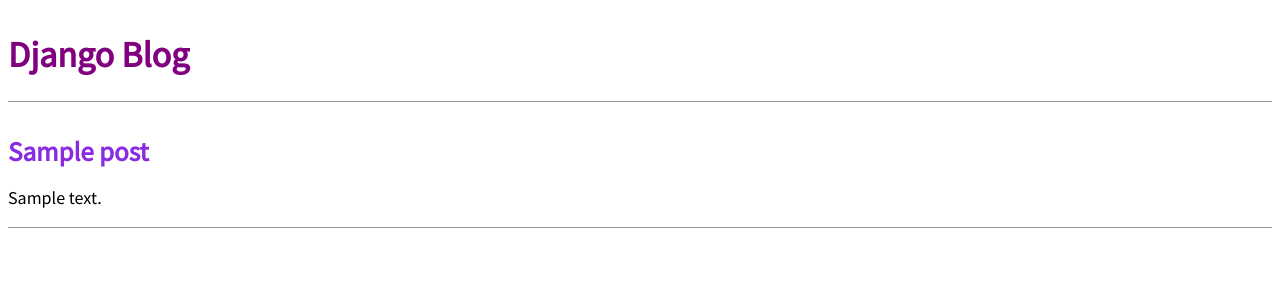
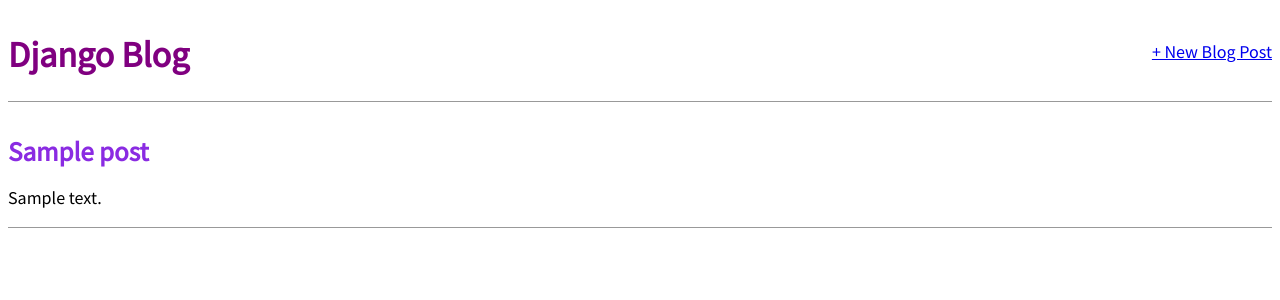
Before and after one commit to antyep/WriteSpace, a Django app: template templates/home.html in a window 1280 px wide. Shown: the top 300 px of the page. Run offline with Django 5.2, Linux system fonts and the light colour scheme; the template is opened without the code that fills it: most values are stand-ins (such as "Sample title", 1, 10 or a date in 2020).

Commit message:
feat: add Create New Post option to base.html

```diff
--- a/templates/base.html
+++ b/templates/base.html
@@ -9,9 +9,16 @@
     <link href="{% static 'css/base.css' %}" rel="stylesheet" />
   </head>
   <body>
-    <header>
-      <h1><a href="{% url 'home' %}">Django Blog</a></h1>
-    </header>
-    <div>{% block content %} {% endblock content %}</div>
+    <div>
+      <header>
+        <div class="nav-left">
+          <h1><a href="{% url 'home' %}">Django Blog</a></h1>
+        </div>
+        <div class="nav-right">
+          <a href="{% url 'post_new' %}">+ New Blog Post</a>
+        </div>
+      </header>
+      {% block content %} {% endblock content %}
+    </div>
   </body>
 </html>
```
